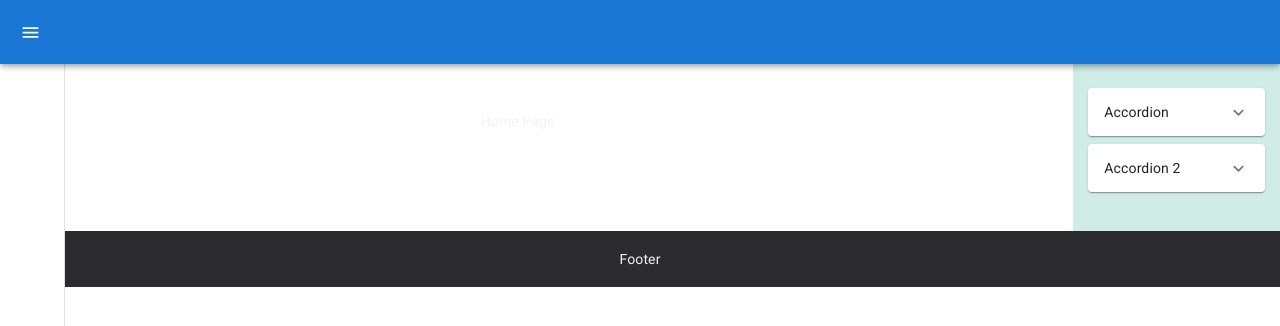
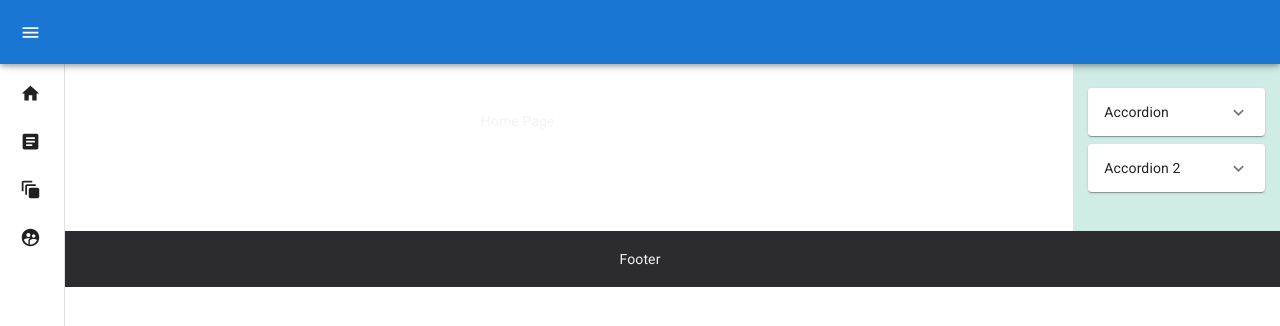
Before and after one commit to filonushka/interexy-react-project, a React (Create React App) app: page / in a window 1280 px wide. Shown: the top 326 px of the page. Built offline with nearby package versions, Linux system fonts and the light colour scheme.

Commit message:
fix: sidebar icons

```diff
--- a/src/components/sidebar/sidebar.tsx
+++ b/src/components/sidebar/sidebar.tsx
@@ -19,6 +19,8 @@ import HomeIcon from "@mui/icons-material/Home"
 import ArticleIcon from "@mui/icons-material/Article"
 import AutoAwesomeMotionIcon from '@mui/icons-material/AutoAwesomeMotion';
 import SupervisedUserCircleIcon from '@mui/icons-material/SupervisedUserCircle';
+import { ListItemIcon } from '@mui/material';
+import AccessAlarmIcon from '@mui/icons-material/AccessAlarm';
 
 const drawerWidth = 240;
 
@@ -146,7 +148,17 @@ export default function Sidebar() {
                   px: 2.5,
                 }}
               >
-               <Link href={`${text.path}`} underline="hover" sx={{ opacity: open ? 1 : 0 }}>{text.icon} {text.name}</Link>
+                <ListItemIcon
+                  sx={{
+                    minWidth: 0,
+                    mr: open ? 3 : 'auto',
+                    justifyContent: 'center',
+                    color: 'inherit'
+                  }}
+                >
+                <Link href={`${text.path}`} underline="hover" sx={{color: 'inherit'}}>{text.icon}</Link>
+                </ListItemIcon>
+               <Link href={`${text.path}`} underline="hover" sx={{ opacity: open ? 1 : 0, width: open ? 240 : 0, color: 'inherit'}}>{text.name}</Link>
               </ListItemButton>
             </ListItem>
           ))}
```
